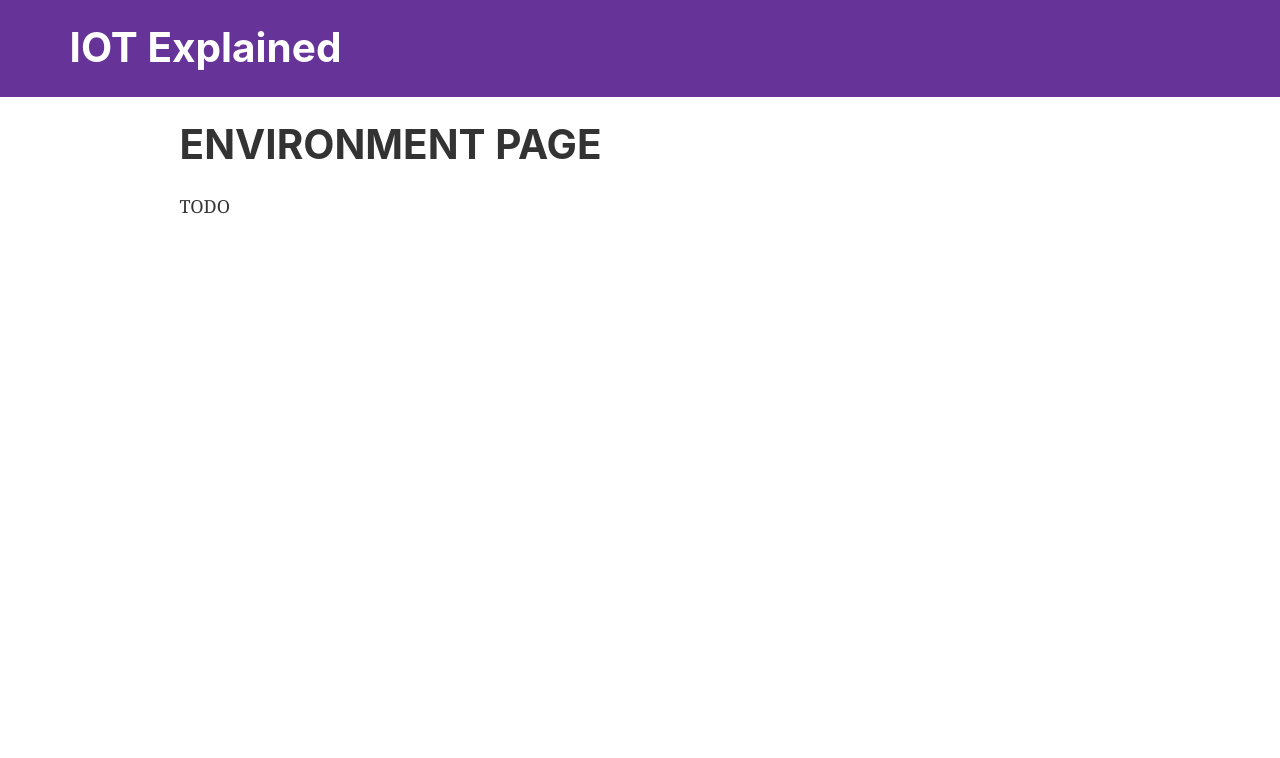
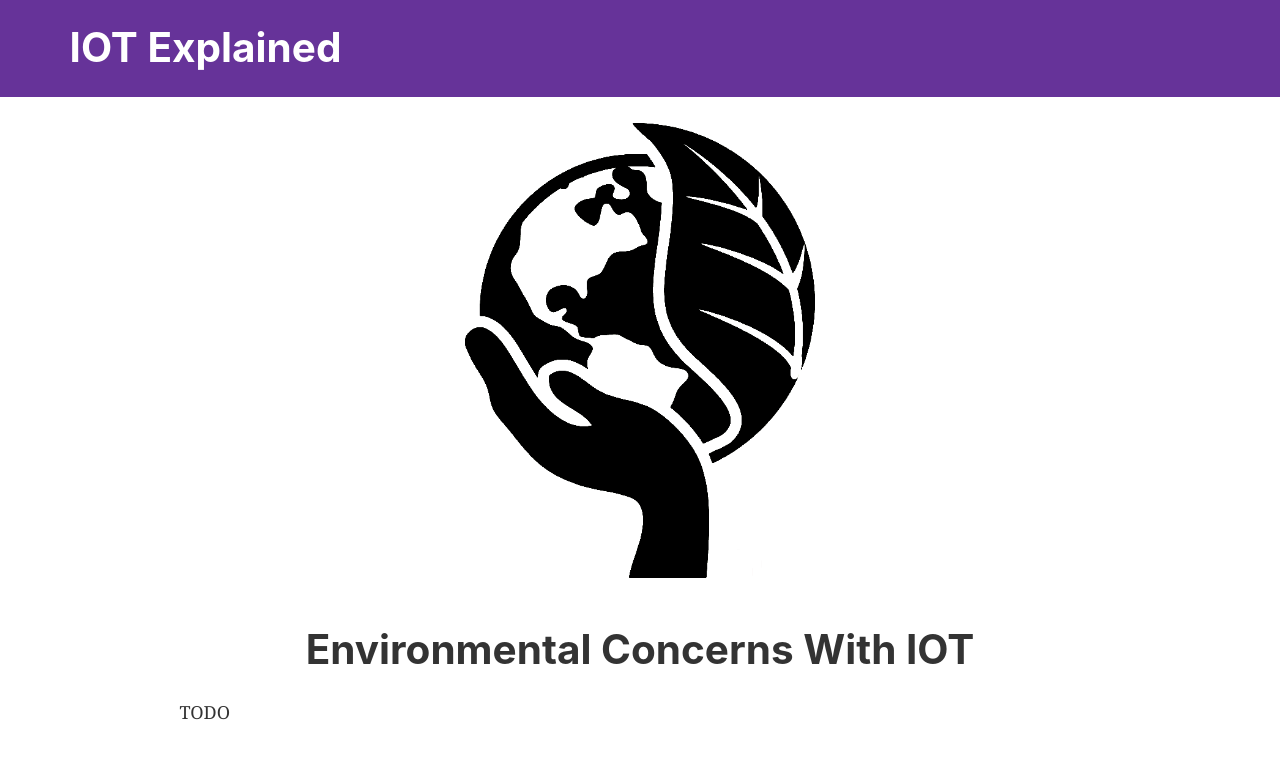
Before and after one commit to shimmy568/2911-Project-Website, a Gatsby site: page /environment in a window 1280 px wide. Built offline with nearby package versions, Linux system fonts and the light colour scheme; Gatsby itself is replaced by a stand-in of ours.

Commit message:
got logo's and titles set up for the 4 subpages

```diff
--- a/package.json
+++ b/package.json
@@ -26,6 +26,7 @@
     "styled-components": "^5.0.1"
   },
   "devDependencies": {
+    "gh-pages": "^2.2.0",
     "prettier": "^1.19.1"
   },
   "keywords": [
--- /dev/null
+++ b/src/components/images/EnvironmentPageLogo.js
@@ -0,0 +1,21 @@
+import React from "react"
+import { useStaticQuery, graphql } from "gatsby"
+import Img from "gatsby-image"
+
+const EnvironmentPageLogo = () => {
+  const data = useStaticQuery(graphql`
+    query {
+      placeholderImage: file(relativePath: { eq: "environment-logo.png" }) {
+        childImageSharp {
+          fluid(maxWidth: 350) {
+            ...GatsbyImageSharpFluid
+          }
+        }
+      }
+    }
+  `)
+
+  return <Img fluid={data.placeholderImage.childImageSharp.fluid} />
+}
+
+export default EnvironmentPageLogo
--- /dev/null
+++ b/src/components/shared.js
@@ -0,0 +1,11 @@
+import styled from "styled-components"
+
+export const ImageContainer = styled.div`
+  margin-top: 50px;
+  margin: auto;
+`
+
+export const PageTitle = styled.h1`
+  text-align: center;
+  margin-top: 50px;
+`
--- a/src/pages/environment.js
+++ b/src/pages/environment.js
@@ -2,11 +2,26 @@ import React from "react"
 
 import Layout from "../components/layout"
 import SEO from "../components/seo"
+import {
+  ImageContainer as ImageContainerRaw,
+  PageTitle,
+} from "../components/shared"
+import styled from "styled-components"
+import EnvironmentPageLogo from "../components/images/EnvironmentPageLogo"
+
+const ImageContainer = styled(ImageContainerRaw)`
+  max-width: 350px;
+`
 
 const EnvironmentPage = () => (
   <Layout>
     <SEO title="Environment" />
-    <h1>ENVIRONMENT PAGE</h1>
+    <div>
+      <ImageContainer>
+        <EnvironmentPageLogo />
+      </ImageContainer>
+      <PageTitle>Environmental Concerns With IOT</PageTitle>
+    </div>
     <p>TODO</p>
   </Layout>
 )
```
Also changed, not shown: src/components/images/LegalPageLogo.js (added, +32 -0 lines), src/components/images/SecurityPageLogo.js (added, +21 -0 lines), src/pages/index.js (+7 -8 lines), src/pages/legal.js (+16 -0 lines), src/pages/security.js (+16 -1 lines), src/images/environment-logo.png (added), src/images/iot-image.png, src/images/legal-logo.png (added), src/images/security-logo.png (added), 1 other file.
